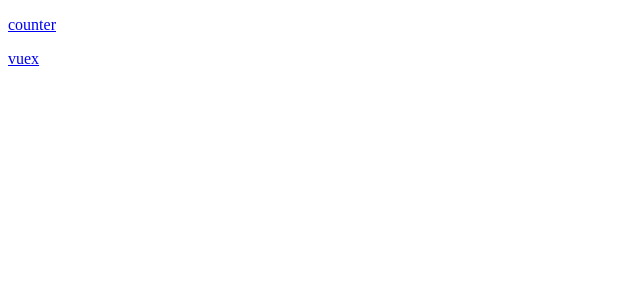
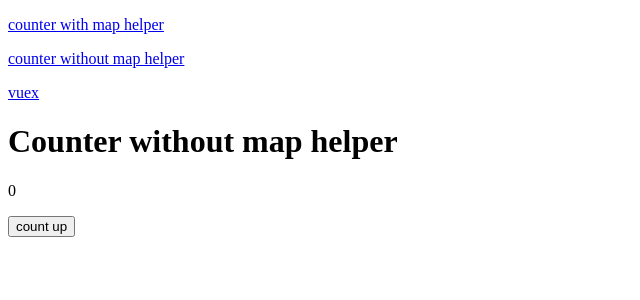
Before and after one commit to hibriiiiidge/practive__vuex, a Vue app: page /counter2 in a window 1280 px wide. Shown: the top 300 px of the page, without its empty margins (0-640 px from the left). Built offline with nearby package versions, Linux system fonts and the light colour scheme.

Commit message:
Comparable counter

```diff
--- a/src/App.vue
+++ b/src/App.vue
@@ -1,8 +1,13 @@
 <template>
   <div>
     <p>
-      <router-link to="/counter">
-        counter
+      <router-link to="/counter1">
+        counter with map helper
+      </router-link>
+    </p>
+    <p>
+      <router-link to="/counter2">
+        counter without map helper
       </router-link>
     </p>
     <p>
--- a/src/components/Counter.vue
+++ b/src/components/Counter1.vue
@@ -1,28 +1,20 @@
 <template>
   <div>
     <div>
+      <h1>Counter with map helper</h1>
       <p :class="countClass">{{ count }}</p>
     </div>
     <button @click="add">count up</button>
-    <search-input-group
-      @input=inputBudget
-      @focus=focusBudget
-      @blur=blurBudget
-    />
   </div>
 </template>
 
 <script>
 import { mapState, mapMutations, mapGetters, mapActions } from 'vuex';
-import SearchInputGroup from './SearchInputGroup'
 
 export default {
-  components: {
-    SearchInputGroup
-  },
   computed: {
     ...mapState([
-      "count", "budget", "isBudgetActive"
+      "count"
     ]),
     ...mapGetters([
       "isPositive"
@@ -35,7 +27,7 @@
   },
   methods: {
     ...mapMutations([
-      "increment", "setBudget", "setFocusBudget", "setBlurBudget"
+      "increment"
     ]),
     ...mapActions([
       "addAsync"
@@ -43,15 +35,6 @@
     add() {
       this.increment()
       this.addAsync({ amount: 1000 })
-    },
-    inputBudget(budget) {
-      this.setBudget(budget);
-    },
-    focusBudget() {
-      this.setFocusBudget();
-    },
-    blurBudget(budget) {
-      this.setBlurBudget(budget);
     },
   }
 }
--- /dev/null
+++ b/src/components/Counter2.vue
@@ -0,0 +1,40 @@
+<template>
+  <div>
+    <div>
+      <h1>Counter without map helper</h1>
+      <p :class="countClass">{{ count }}</p>
+    </div>
+    <button @click="add">count up</button>
+  </div>
+</template>
+
+<script>
+// import store from '../store'
+
+export default {
+  computed: {
+    count () {
+        return this.$store.state.count
+        // store を import すれば ↓ ともかける
+        // return store.state.count
+    },
+    countClass () {
+      return {
+        'blue': this.$store.getters.isPositive
+      }
+    }
+  },
+  methods: {
+    add () {
+      this.$store.commit('increment');
+      this.$store.dispatch('addAsync', { amount: 1000 });
+    },
+  }
+}
+</script>
+
+<style scoped>
+  .blue {
+    color: blue;
+  }
+</style>
--- a/src/router.js
+++ b/src/router.js
@@ -1,12 +1,14 @@
 import Vue from 'vue';
 import VueRouter from 'vue-router';
-import Counter from './components/Counter.vue';
+import Counter1 from './components/Counter1.vue';
+import Counter2 from './components/Counter2.vue';
 import SearchInputGroup from './components/SearchInputGroup.vue';
 
 Vue.use(VueRouter);
 
 const routes = [
-    { path: '/counter', component: Counter },
+    { path: '/counter1', component: Counter1 },
+    { path: '/counter2', component: Counter2 },
     { path: '/vuex', component: SearchInputGroup },
 ];
 
```
